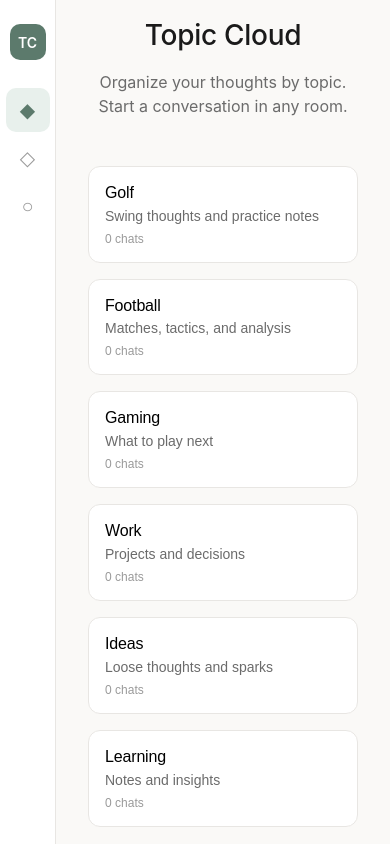
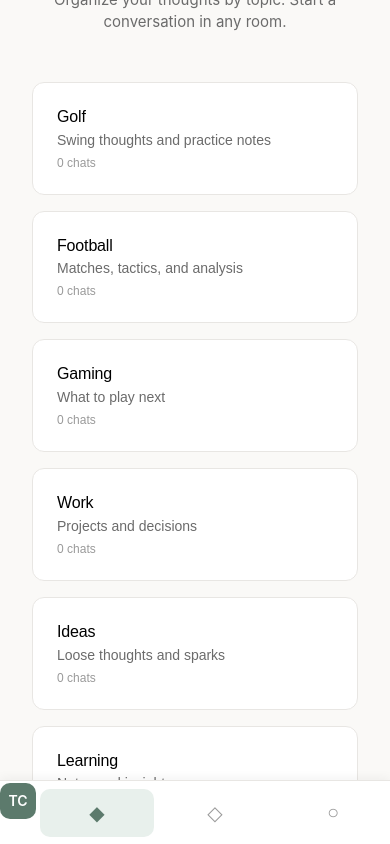
Before and after one commit to gusicclaw-bot/topic-cloud, a React (Vite) app: page / in a window 390 px wide. Built offline with nearby package versions, Linux system fonts and the light colour scheme.

Commit message:
Mobile: iPhone 15 optimized responsive design with safe area support

```diff
--- a/index.html
+++ b/index.html
@@ -2,8 +2,11 @@
 <html lang="en">
   <head>
     <meta charset="UTF-8" />
-    <meta name="viewport" content="width=device-width, initial-scale=1.0" />
-    <title>topic-cloud</title>
+    <meta name="viewport" content="width=device-width, initial-scale=1.0, viewport-fit=cover" />
+    <meta name="theme-color" content="#faf9f7" media="(prefers-color-scheme: light)" />
+    <meta name="apple-mobile-web-app-capable" content="yes" />
+    <meta name="apple-mobile-web-app-status-bar-style" content="default" />
+    <title>Topic Cloud</title>
     <meta
       name="description"
       content="A local-first AI workspace for recurring topics, conversations, and learnings."
--- a/src/App.tsx
+++ b/src/App.tsx
@@ -217,8 +217,20 @@ function App() {
   const [testResult, setTestResult] = useState<string | null>(null);
   const [expandedChats, setExpandedChats] = useState<Set<string>>(new Set());
   const [showSidebar, setShowSidebar] = useState(true);
+  const [sidebarOpen, setSidebarOpen] = useState(false); // Mobile sidebar
+  const [isMobile, setIsMobile] = useState(false);
 
   const messagesEndRef = useRef<HTMLDivElement>(null);
+
+  // Detect mobile viewport
+  useEffect(() => {
+    const checkMobile = () => {
+      setIsMobile(window.innerWidth <= 430);
+    };
+    checkMobile();
+    window.addEventListener('resize', checkMobile);
+    return () => window.removeEventListener('resize', checkMobile);
+  }, []);
 
   // Toggle expand/collapse for tree nodes
   function toggleExpanded(chatId: string) {
@@ -621,10 +633,18 @@ function App() {
 
         {/* Chat View */}
         <div className={`view chat-view ${view === 'chat' ? 'active' : ''}`}>
+          {/* Mobile Sidebar Overlay */}
+          {isMobile && sidebarOpen && (
+            <div
+              className="sidebar-overlay active"
+              onClick={() => setSidebarOpen(false)}
+            />
+          )}
+
           {/* Chat Layout with Sidebar */}
           <div className="chat-layout">
             {/* Left Sidebar - Tree View */}
-            <aside className={`chat-sidebar ${showSidebar ? 'open' : 'closed'}`}>
+            <aside className={`chat-sidebar ${isMobile ? (sidebarOpen ? 'open' : 'closed') : (showSidebar ? 'open' : 'closed')}`}>
               <div className="sidebar-header">
                 <div className="sidebar-title">
                   <h3>{currentTopic?.name || 'Conversations'}</h3>
@@ -640,7 +660,7 @@ function App() {
                   </button>
                   <button
                     className="btn-icon"
-                    onClick={() => setShowSidebar(false)}
+                    onClick={() => isMobile ? setSidebarOpen(false) : setShowSidebar(false)}
                     title="Collapse sidebar"
                   >
                     ◀
@@ -665,14 +685,14 @@ function App() {
 
             {/* Main Chat Area */}
             <main className="chat-main">
-              {/* Collapsed sidebar toggle */}
-              {!showSidebar && (
+              {/* Collapsed sidebar toggle - shows on both mobile and desktop when sidebar hidden */}
+              {(isMobile ? !sidebarOpen : !showSidebar) && (
                 <button
                   className="sidebar-toggle"
-                  onClick={() => setShowSidebar(true)}
+                  onClick={() => isMobile ? setSidebarOpen(true) : setShowSidebar(true)}
                   title="Show sidebar"
                 >
-                  ▶
+                  ☰
                 </button>
               )}
 
--- a/src/styles.css
+++ b/src/styles.css
@@ -1173,8 +1173,275 @@ body {
   font-weight: 600;
 }
 
-/* Responsive */
-@media (max-width: 768px) {
+/* Mobile & iPhone 15 Optimization */
+@media (max-width: 430px) {
+  /* iPhone 15: 393px logical width */
+
+  /* Safe area support for notch/Dynamic Island */
+  .shell {
+    flex-direction: column;
+    padding-top: env(safe-area-inset-top);
+  }
+
+  /* Bottom Navigation Bar with safe area */
+  .nav-rail {
+    position: fixed;
+    bottom: 0;
+    left: 0;
+    right: 0;
+    top: auto;
+    width: 100%;
+    height: calc(64px + env(safe-area-inset-bottom));
+    flex-direction: row;
+    justify-content: space-around;
+    padding: var(--space-xs) 0 calc(var(--space-xs) + env(safe-area-inset-bottom));
+    border-right: none;
+    border-top: 1px solid var(--color-border);
+    background: var(--color-bg-elevated);
+    z-index: 1000;
+    box-shadow: 0 -2px 10px rgba(0,0,0,0.05);
+  }
+
+  .nav-item {
+    flex: 1;
+    height: 48px;
+    font-size: 1.25rem;
+  }
+
+  /* Main content with bottom padding for nav + safe area */
+  .main-content {
+    padding-bottom: calc(64px + env(safe-area-inset-bottom));
+    height: calc(100vh - 64px - env(safe-area-inset-bottom));
+    padding-left: env(safe-area-inset-left);
+    padding-right: env(safe-area-inset-right);
+  }
+
+  /* Landing View Mobile */
+  .landing-view {
+    padding: var(--space-md);
+    padding-bottom: calc(64px + var(--space-md));
+  }
+
+  .landing-header {
+    max-width: 100%;
+  }
+
+  .landing-header h1 {
+    font-size: 1.5rem;
+  }
+
+  .landing-header p {
+    font-size: 0.9375rem;
+  }
+
+  .topics-grid {
+    grid-template-columns: 1fr;
+    gap: var(--space-md);
+  }
+
+  .topic-card {
+    padding: var(--space-lg);
+  }
+
+  /* Settings Mobile */
+  .settings-view {
+    padding: var(--space-md);
+    padding-bottom: calc(64px + var(--space-xl));
+  }
+
+  .settings-header {
+    margin-bottom: var(--space-lg);
+  }
+
+  .settings-header h1 {
+    font-size: 1.25rem;
+  }
+
+  .settings-grid {
+    grid-template-columns: 1fr;
+    gap: var(--space-md);
+  }
+
+  .settings-section {
+    padding: var(--space-md);
+  }
+
+  /* Chat View Mobile */
+  .chat-view {
+    padding-bottom: 64px;
+  }
+
+  .chat-layout {
+    flex-direction: column;
+  }
+
+  /* Chat Sidebar as Drawer */
+  .chat-sidebar {
+    position: fixed;
+    left: 0;
+    top: 0;
+    bottom: 64px;
+    width: 85vw;
+    max-width: 320px;
+    z-index: 200;
+    transform: translateX(-100%);
+    transition: transform 0.3s ease;
+    box-shadow: 2px 0 20px rgba(0,0,0,0.15);
+  }
+
+  .chat-sidebar.open {
+    transform: translateX(0);
+  }
+
+  .chat-sidebar.closed {
+    margin-left: 0;
+    transform: translateX(-100%);
+  }
+
+  /* Sidebar Overlay */
+  .sidebar-overlay {
+    position: fixed;
+    inset: 0;
+    background: rgba(0,0,0,0.5);
+    z-index: 199;
+    opacity: 0;
+    pointer-events: none;
+    transition: opacity 0.3s ease;
+  }
+
+  .sidebar-overlay.active {
+    opacity: 1;
+    pointer-events: auto;
+  }
+
+  /* Chat Main */
+  .chat-main {
+    width: 100%;
+  }
+
+  /* Chat Header Mobile */
+  .chat-header-compact {
+    padding: var(--space-sm) var(--space-md);
+    min-height: 52px;
+  }
+
+  .chat-header-compact .chat-header-info h2 {
+    font-size: 0.875rem;
+  }
+
+  .sidebar-toggle {
+    position: relative;
+    left: auto;
+    top: auto;
+    width: 40px;
+    height: 40px;
+    margin-right: var(--space-sm);
+  }
+
+  /* Messages Mobile */
+  .chat-messages {
+    padding: var(--space-md);
+  }
+
+  .message {
+    max-width: 92%;
+  }
+
+  .message-bubble {
+    padding: var(--space-sm) var(--space-md);
+    font-size: 0.9375rem;
+  }
+
+  /* Composer Mobile - Fixed at bottom above nav + safe area */
+  .composer {
+    position: fixed;
+    bottom: calc(64px + env(safe-area-inset-bottom));
+    left: 0;
+    right: 0;
+    padding: var(--space-sm) var(--space-md) calc(var(--space-sm) + env(safe-area-inset-bottom));
+    padding-left: calc(var(--space-md) + env(safe-area-inset-left));
+    padding-right: calc(var(--space-md) + env(safe-area-inset-right));
+    background: var(--color-bg-elevated);
+    border-top: 1px solid var(--color-border);
+    z-index: 100;
+  }
+
+  .composer-input-area {
+    gap: var(--space-sm);
+  }
+
+  .composer textarea {
+    min-height: 44px;
+    max-height: 120px;
+    font-size: 16px; /* Prevents zoom on iOS */
+    padding: var(--space-sm) var(--space-md);
+    border-radius: 20px;
+  }
+
+  .btn-send {
+    width: 44px;
+    height: 44px;
+    border-radius: 50%;
+  }
+
+  .composer-footer {
+    display: none; /* Hide footer text on mobile for space */
+  }
+
+  /* Tree View Mobile */
+  .tree-container {
+    padding: var(--space-sm);
+  }
+
+  .tree-item {
+    padding: 10px var(--space-md);
+    min-height: 44px; /* Touch target */
+  }
+
+  /* Status Bar Safe Area */
+  .status-indicator {
+    width: 10px;
+    height: 10px;
+  }
+
+  /* Touch-friendly buttons with active states */
+  button, .btn-primary, .btn-danger, .ghost-button {
+    min-height: 44px;
+    min-width: 44px;
+    -webkit-tap-highlight-color: transparent;
+    touch-action: manipulation;
+  }
+
+  button:active, .btn-primary:active, .btn-danger:active, .ghost-button:active {
+    opacity: 0.8;
+    transform: scale(0.98);
+  }
+
+  /* Smooth scrolling for chat */
+  .chat-messages {
+    -webkit-overflow-scrolling: touch;
+    overscroll-behavior-y: contain;
+  }
+
+  /* Prevent text selection on UI elements */
+  .nav-rail, .chat-sidebar, .composer {
+    user-select: none;
+    -webkit-user-select: none;
+  }
+
+  /* Form inputs mobile */
+  input, select, textarea {
+    font-size: 16px; /* Prevents iOS zoom */
+  }
+
+  /* Hide some desktop-only elements */
+  .composer-actions {
+    display: none;
+  }
+}
+
+/* Tablet */
+@media (min-width: 431px) and (max-width: 768px) {
   .chat-sidebar {
     position: fixed;
     left: 0;
```
